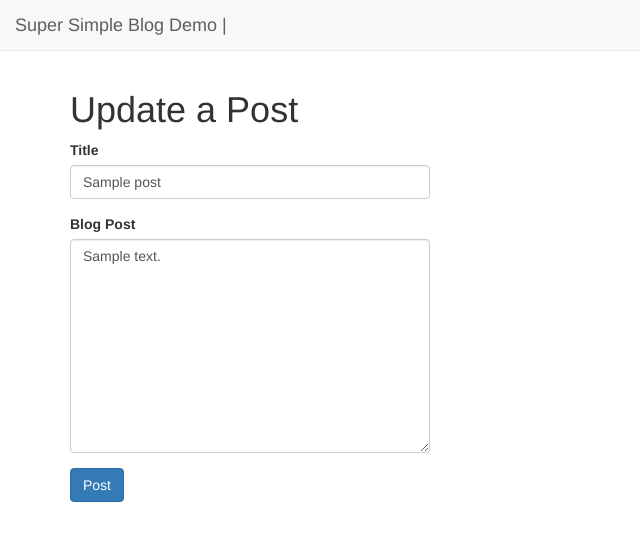
After one commit to mkowoods/SuperSimpleBlogDemo, a Flask app: page /update/1 in a window 1280 px wide. The commit adds this page. Shown: the top 541 px of the page, without its empty margins (0-640 px from the left). Run offline with Flask 2, Linux system fonts and the light colour scheme; tables that the repository leaves empty hold one stand-in row (values such as "Sample post"); some libraries are stand-ins or nearby versions.

Commit message:
post demo

```diff
--- a/main.py
+++ b/main.py
@@ -2,6 +2,12 @@ from flask import Flask, render_template, request, redirect
 import sqlite3
 import re
 import unicodedata
+import os
+
+
+
+#config methods
+BASE_DIR = os.path.dirname(__file__)
 
 #util methods
 
@@ -21,7 +27,7 @@ def slugify(value):
 #Model
 
 #create a DB connection
-conn = sqlite3.connect('db.sqlite3', check_same_thread=False) #not recommended, just done for this demo
+conn = sqlite3.connect(os.path.join(BASE_DIR, 'db.sqlite3'), check_same_thread=False) #not recommended, just done for this demo
 def init_db():
     conn.execute('''
       CREATE TABLE IF NOT EXISTS
@@ -38,13 +44,31 @@ def init_db():
 
 def insert_post(title, post, user):
     slug = slugify(title)
-
     conn.execute('''
     INSERT INTO post (user_id, title, body, slug)
     VALUES (?, ?, ?, ?)
     ''', (user, title, post, slug))
     conn.commit()
 
+def remove_post(post_id):
+    conn.execute('''
+    DELETE FROM post
+    WHERE post_id = ?
+    ''', (post_id,))
+    conn.commit()
+
+def change_post(title, post, post_id):
+    slug = slugify(title)
+    conn.execute('''
+    UPDATE post
+    set
+      title = ?,
+      body = ?,
+      slug = ?
+    WHERE
+      post_id = ?
+    ''', (title, post, slug, post_id))
+    conn.commit()
 
 #Controllers
 
@@ -55,9 +79,25 @@ app = Flask(__name__)
 
 @app.route('/')
 def index():
-    curs = conn.execute('SELECT * FROM post')
-    posts = [post for post in  curs.fetchall()]
+    curs = conn.execute('SELECT * FROM post ORDER BY DATE DESC ')
+    posts = [post for post in curs.fetchall()]
     return render_template('index.html', posts = posts)
+
+@app.route('/form_submit/<action>/<post_id>')
+def form_submit(action, post_id):
+    return render_template('form_submission_response.html', action=action, post_id = post_id)
+
+
+
+
+@app.route('/delete/<int:id>', methods=['POST'])
+def delete_post(id):
+    if request.method == 'POST':
+        print 'deleting, id:', id
+        result = remove_post(id)
+        return redirect('/form_submit/deleted/%d'%(id, ))
+    else:
+        return """Shouldnt be on this page and raise an error"""
 
 @app.route('/create', methods=['GET', 'POST'])
 def create_post():
@@ -66,21 +106,34 @@ def create_post():
         title = request.form.get('title', '')
         post = request.form.get('blog-post', '')
         insert_post(title=title, post=post,user=DEFAULT_USER)
-        return redirect('/')
+        return redirect('/form_submit/created/'+title)
 
     return render_template('post_create.html')
 
-
 @app.route('/post/<int:id>/<slug>')
 def detail_post(id, slug):
-    pass
+    curs = conn.execute('SELECT * FROM post where post_id = ?', (id, ))
+    result = curs.fetchone()
+    return render_template('post_detail.html', post = result)
 
 
 
+@app.route('/update/<int:id>', methods=['GET', 'POST'])
+def update_post(id):
 
-
-
+    if request.method == "POST":
+        title = request.form.get('title', '')
+        post = request.form.get('blog-post', '')
+        change_post(title=title, post=post, post_id=id)
+        return redirect('/form_submit/updated/%d'%(id,))
+    else:
+        curs = conn.execute('SELECT * FROM post where post_id = ?', (id,))
+        post = curs.fetchone()
+        return render_template('post_update.html', title=post[3], body=post[4])
 
 if __name__ == "__main__":
+    import os
+
     init_db()
+    print BASE_DIR
     app.run(debug=True)
--- /dev/null
+++ b/templates/post_update.html
@@ -0,0 +1,24 @@
+{% extends "base.html" %}
+
+
+{% block body %}
+<div class="container">
+    <div class="row">
+        <div class="col-md-4">
+            <h1>Update a Post</h1>
+            <form action="" method="post" name="post-create">
+                <div class="form-group">
+                    <label for="title">Title</label>
+                    <input name="title" class="form-control" id="title" value="{{ title }}">
+                </div>
+                <div class="form-group">
+                    <label for="blog-post">Blog Post</label>
+                    <textarea name="blog-post" class="form-control" rows="10" id="blog-post" placeholder="Post...">{{ body }}</textarea>
+                </div>
+                <input type="submit" class="btn btn-primary" value="Post">
+            </form>
+        </div>
+    </div>
+</div>
+
+{% endblock %}
```
Also changed, not shown: templates/admin.html (added, +49 -0 lines), templates/form_submission_response.html (added, +10 -0 lines), templates/index.html (+22 -22 lines), templates/post_detail.html (added, +24 -0 lines), tmp.py (added, +84 -0 lines).
